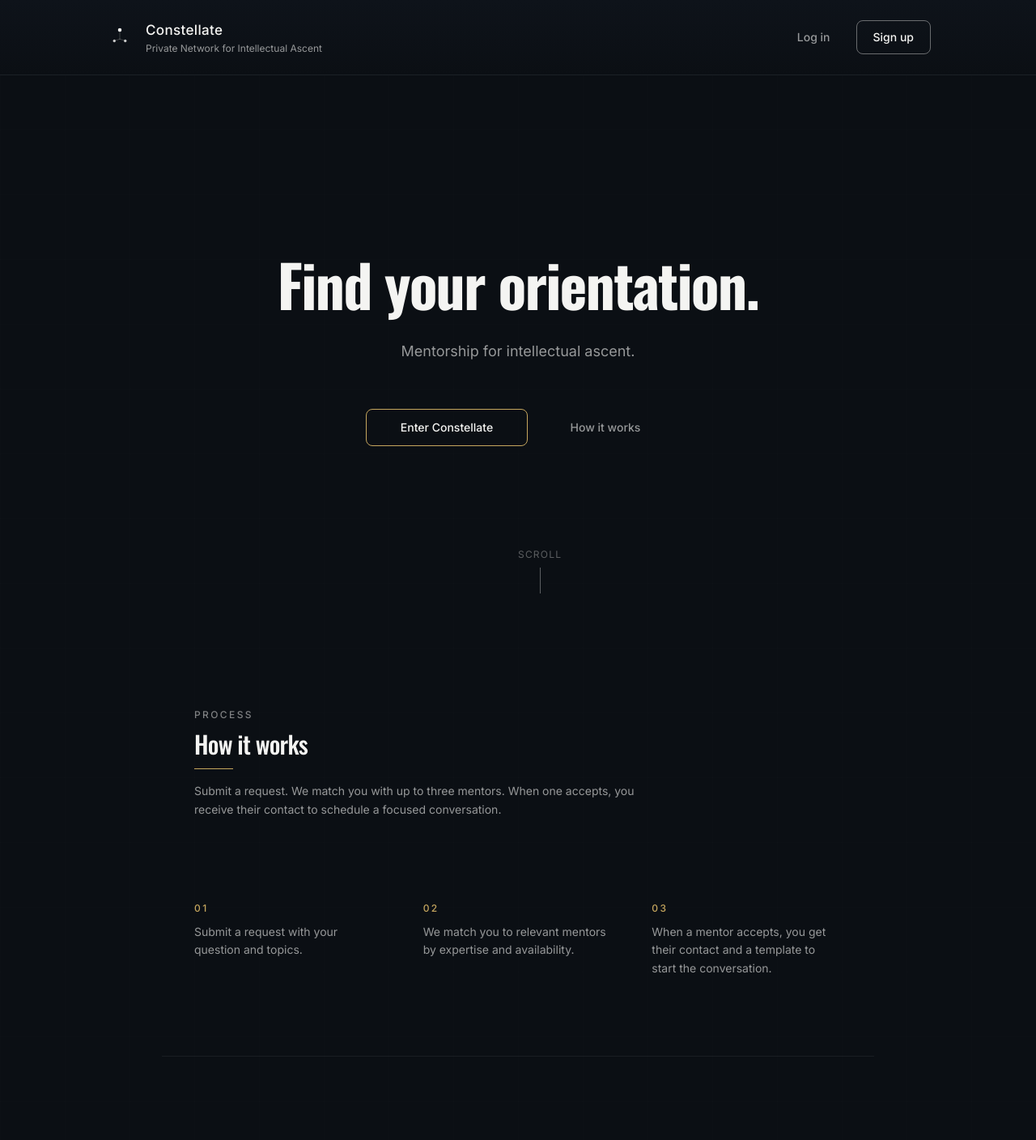
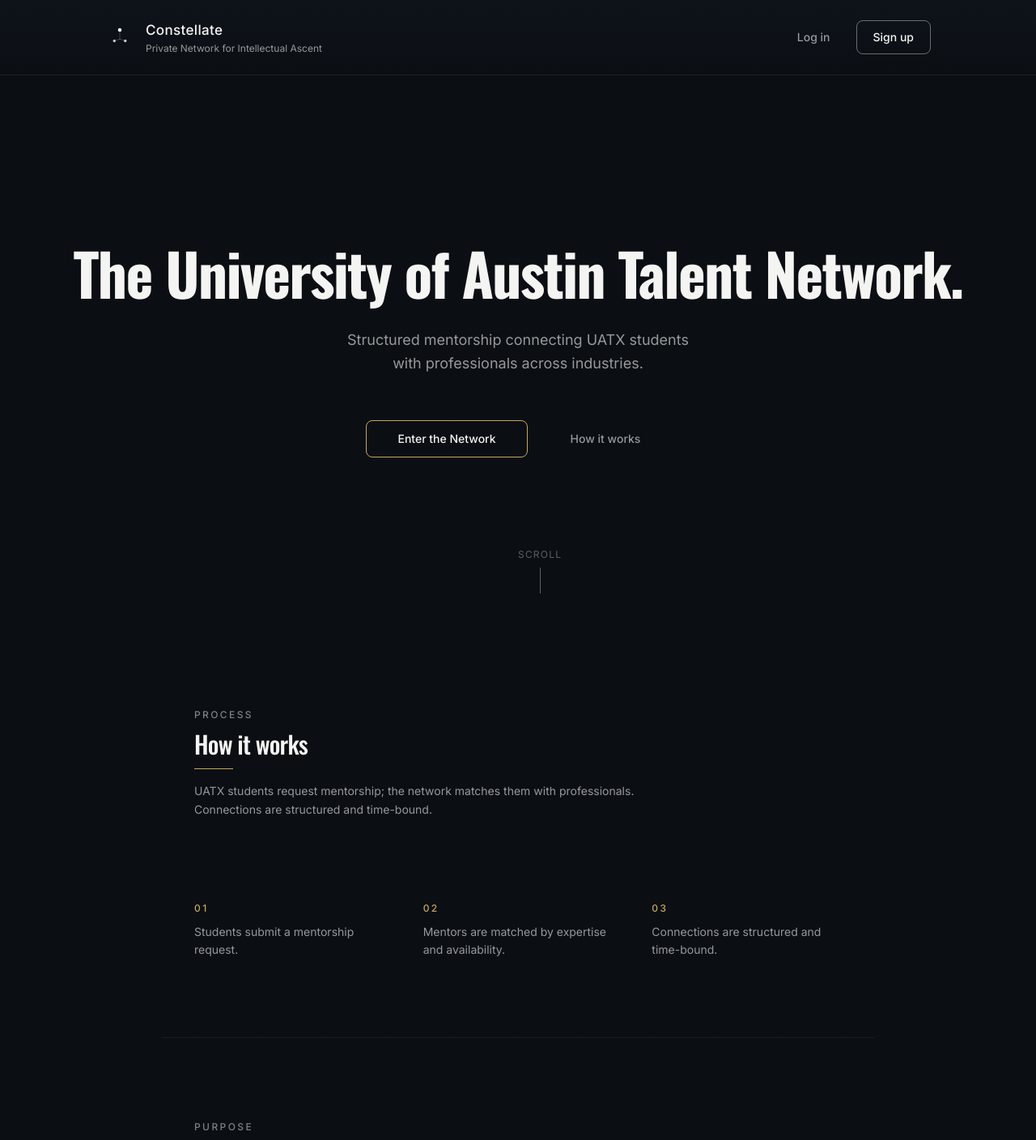
Before and after one commit to mmeegan/uatx_talent_connect, a Next.js app: page / in a window 1280 px wide. Shown: the top 1408 px of the page at 81% size. Built offline with nearby package versions, Linux system fonts and the light colour scheme; no server answers.

Commit message:
Adjustment to language of website to be more specific to UATX.

```diff
--- a/src/app/page.tsx
+++ b/src/app/page.tsx
@@ -50,13 +50,13 @@ export default async function LandingPage() {
             className="font-display text-4xl font-bold tracking-tight text-[#F4F4F2] sm:text-5xl md:text-6xl lg:text-7xl leading-tight text-center animate-hero-fade-in opacity-0"
             style={{ animationDelay: "0.1s" }}
           >
-            Find your orientation.
+            The University of Austin Talent Network.
           </h1>
           <p
             className="mt-8 max-w-md text-center text-lg text-[rgba(244,244,242,0.6)] leading-relaxed animate-hero-fade-in opacity-0"
             style={{ animationDelay: "0.35s" }}
           >
-            Mentorship for intellectual ascent.
+            Structured mentorship connecting UATX students with professionals across industries.
           </p>
           <div
             className="mt-14 flex flex-col items-center gap-4 sm:flex-row animate-hero-fade-in opacity-0"
@@ -64,7 +64,7 @@ export default async function LandingPage() {
           >
             <Link href="/login">
               <Button variant="primary" className="min-w-[200px] py-3">
-                Enter Constellate
+                Enter the Network
               </Button>
             </Link>
             <Link href="#how-it-works">
@@ -91,21 +91,21 @@ export default async function LandingPage() {
               label="Process"
               title="How it works"
             >
-              Submit a request. We match you with up to three mentors. When one accepts, you receive their contact to schedule a focused conversation.
+              UATX students request mentorship; the network matches them with professionals. Connections are structured and time-bound.
             </SectionHeader>
 
             <div className="grid gap-12 sm:grid-cols-3">
               <div>
                 <span className="text-xs font-medium tracking-[0.2em] uppercase text-[#C6A75E]">01</span>
-                <p className="mt-2 text-sm text-[rgba(244,244,242,0.6)] leading-relaxed">Submit a request with your question and topics.</p>
+                <p className="mt-2 text-sm text-[rgba(244,244,242,0.6)] leading-relaxed">Students submit a mentorship request.</p>
               </div>
               <div>
                 <span className="text-xs font-medium tracking-[0.2em] uppercase text-[#C6A75E]">02</span>
-                <p className="mt-2 text-sm text-[rgba(244,244,242,0.6)] leading-relaxed">We match you to relevant mentors by expertise and availability.</p>
+                <p className="mt-2 text-sm text-[rgba(244,244,242,0.6)] leading-relaxed">Mentors are matched by expertise and availability.</p>
               </div>
               <div>
                 <span className="text-xs font-medium tracking-[0.2em] uppercase text-[#C6A75E]">03</span>
-                <p className="mt-2 text-sm text-[rgba(244,244,242,0.6)] leading-relaxed">When a mentor accepts, you get their contact and a template to start the conversation.</p>
+                <p className="mt-2 text-sm text-[rgba(244,244,242,0.6)] leading-relaxed">Connections are structured and time-bound.</p>
               </div>
             </div>
           </div>
@@ -115,10 +115,10 @@ export default async function LandingPage() {
 
         <section className="relative mx-auto w-full max-w-[880px] px-8 py-24 lg:px-10">
           <SectionHeader
-            label="Ethos"
-            title="Why Constellate"
+            label="Purpose"
+            title="Why the Talent Network"
           >
-            A private network for clarity. Structured guidance from people who have been where you&apos;re going. No algorithm feed — only intentional matches and focused dialogue.
+            The University of Austin Talent Network supports UATX students with structured mentorship from professionals. Matches are intentional; conversations are focused and time-bound to support talent development and career clarity.
           </SectionHeader>
         </section>
 
@@ -129,7 +129,7 @@ export default async function LandingPage() {
             label="Network"
             title="The Network"
           >
-            Matching is driven by topics and industries you choose. Mentors cycle in by availability. Connections stay human: one request, up to three mentors, then a direct line to the one who says yes.
+            UATX students are matched with up to three mentors per request based on topic and industry. Mentors participate according to availability. When a mentor accepts, the student receives contact details to schedule a focused, time-bound conversation.
           </SectionHeader>
         </section>
       </main>
```
